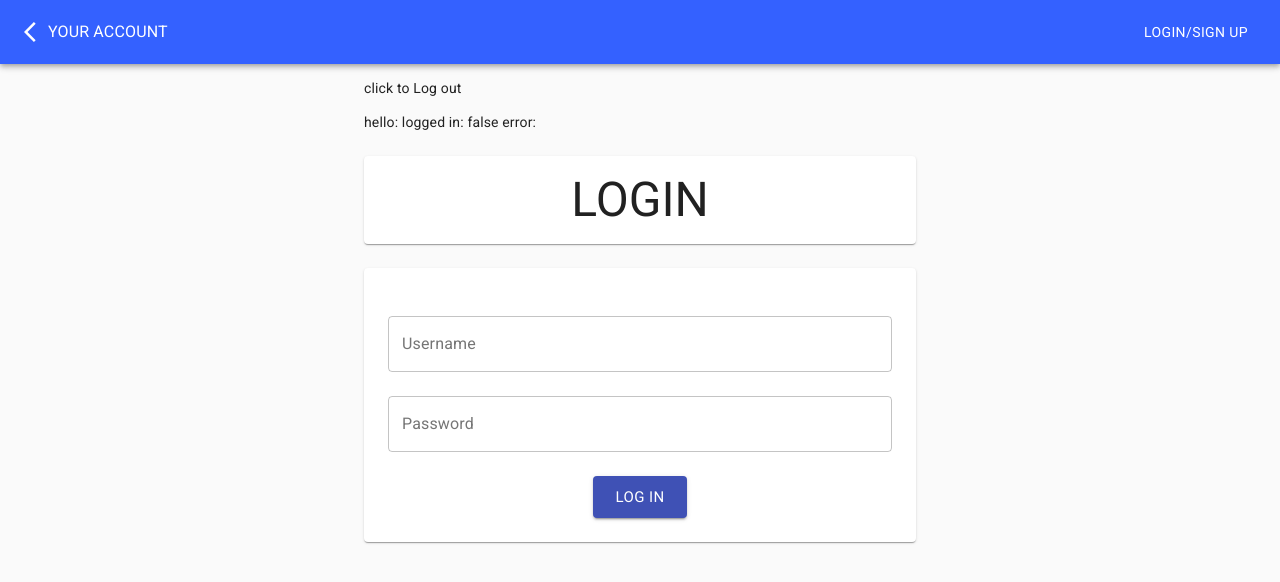
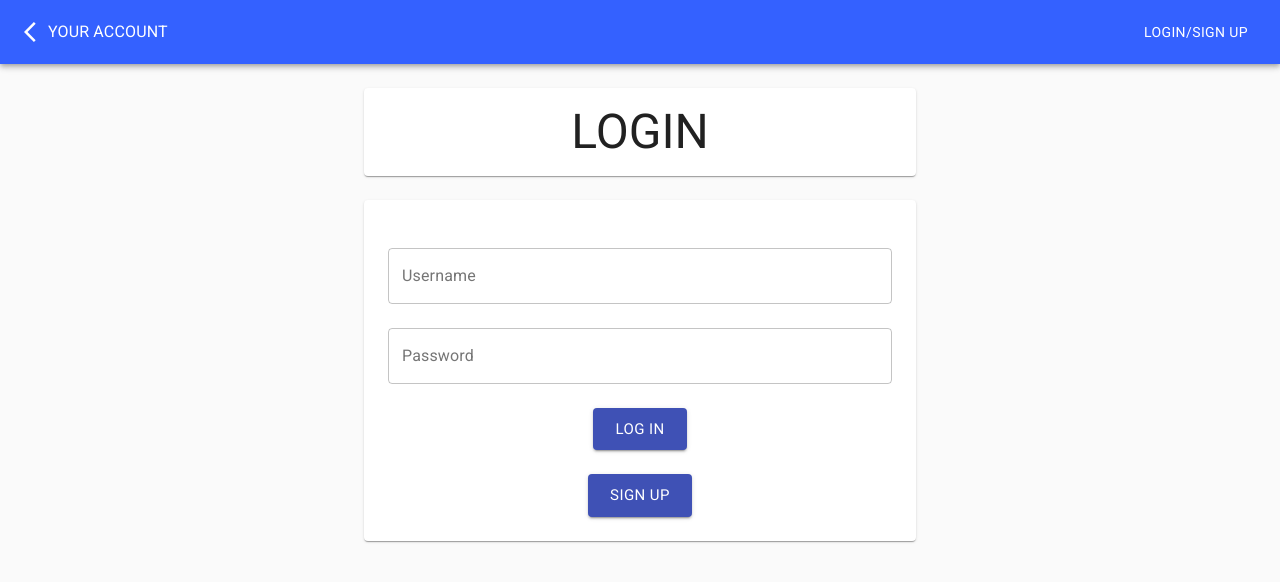
Before and after one commit to b-chmiel/metis-finance-calculator-ui, a React (Create React App) app: page /login in a window 1280 px wide. Shown: the top 582 px of the page. Built offline with nearby package versions, Linux system fonts and the light colour scheme.

Commit message:
fixed login page

```diff
--- a/src/components/NavBar/NavBar.tsx
+++ b/src/components/NavBar/NavBar.tsx
@@ -17,12 +17,22 @@ export const NavBar = (props: Props) => {
 
     const isAuth = authContext.isAuth;
     const nav_title = routeToText(location.pathname);
+
+    // todo get dynamically
     const inPortfolio = nav_title === 'portfolio';
+    const inInvestment = nav_title === 'investment details';
 
     const goBack = () => {
         if (isAuth) {
             return (
                 <Link className={styles.Arrow} to={Routes.PORTFOLIOS}>
+                    <ArrowBackIosIcon />
+                </Link>
+            );
+        }
+        if (inInvestment) {
+            return (
+                <Link className={styles.Arrow} to={Routes.LOGIN}>
                     <ArrowBackIosIcon />
                 </Link>
             );
--- a/src/views/LoginView/LoginView.tsx
+++ b/src/views/LoginView/LoginView.tsx
@@ -1,9 +1,8 @@
 import {Box, Button, Container, Paper, TextField, Typography} from '@material-ui/core';
 import {Formik, FormikHelpers} from 'formik';
-import React from 'react';
+import React, {useState} from 'react';
 import {AuthAction} from '../../api/authAPI.types';
-import {logOut} from '../../contexts/authAction.types';
-import {useAuthDispatch, useUserState} from '../../contexts/authContext';
+import {useUserState} from '../../contexts/authContext';
 import {useAuthAPI} from '../../hooks/useAuthApi';
 import {LoginFormData} from './LoginView.types';
 
@@ -12,39 +11,33 @@ export const LoginView: React.FC = () => {
     // TODO add fetching indicator
     const [fetchData, isFetching] = useAuthAPI();
     const authContext = useUserState();
-    const authDispatch = useAuthDispatch();
+    const [isSigningUp, setIsSigningUp] = useState(false);
+
+    const errorMessage = authContext.error;
 
     const handleOnSubmit = (values: LoginFormData, {setSubmitting}: FormikHelpers<LoginFormData>) => {
         setTimeout(() => setSubmitting(false), 1000);
-
-        // todo temporary for test
+        const action = isSigningUp ? AuthAction.SIGN_UP : AuthAction.SIGN_IN;
         fetchData({
-            action: AuthAction.SIGN_IN,
+            action: action,
             data: {
-                username: 'John',
-                password: 'pass',
+                username: values.username,
+                password: values.password,
             },
         });
-        // end temporary for test
     };
 
-    // todo temporary demonstrate logout
-    const handleLogOut = () => {
-        authDispatch(logOut());
+    const handleLogIn = () => {
+        setIsSigningUp(false);
     };
 
-    // todo temporary for test
-    console.log(authContext, isFetching);
-    const user = 'hello: ' + authContext.username + ' logged in: ' + authContext.isAuth + ' error: ' + authContext.error;
-    // end temporary for test
+    const handleSignUp = () => {
+        setIsSigningUp(true);
+    };
 
     const validate = () => {};
     return (
         <Container maxWidth="sm">
-            {/*todo below is just to demonstrate log out / log in*/}
-            <p onClick={handleLogOut}>click to Log out</p>
-            <p>{user}</p>
-            {/* end mock log out*/}
             <Box mt={3} textAlign="center">
                 <Paper>
                     <Box p={2}>
@@ -90,7 +83,8 @@ export const LoginView: React.FC = () => {
                                                 helperText={errors.password && touched.password && errors.password}
                                             />
                                         </Box>
-
+                                        {isFetching ? 'Loading...' : ''}
+                                        {errorMessage}
                                         <Box mt={3} display="flex" justifyContent="center">
                                             <Button
                                                 size="large"
@@ -98,8 +92,21 @@ export const LoginView: React.FC = () => {
                                                 color="primary"
                                                 type="submit"
                                                 disabled={isSubmitting || !isValid}
+                                                onClick={handleLogIn}
                                             >
                                                 Log In
+                                            </Button>
+                                        </Box>
+                                        <Box mt={3} display="flex" justifyContent="center">
+                                            <Button
+                                                size="large"
+                                                variant="contained"
+                                                color="primary"
+                                                type="submit"
+                                                disabled={isSubmitting || !isValid}
+                                                onClick={handleSignUp}
+                                            >
+                                                Sign up
                                             </Button>
                                         </Box>
                                     </form>
```
